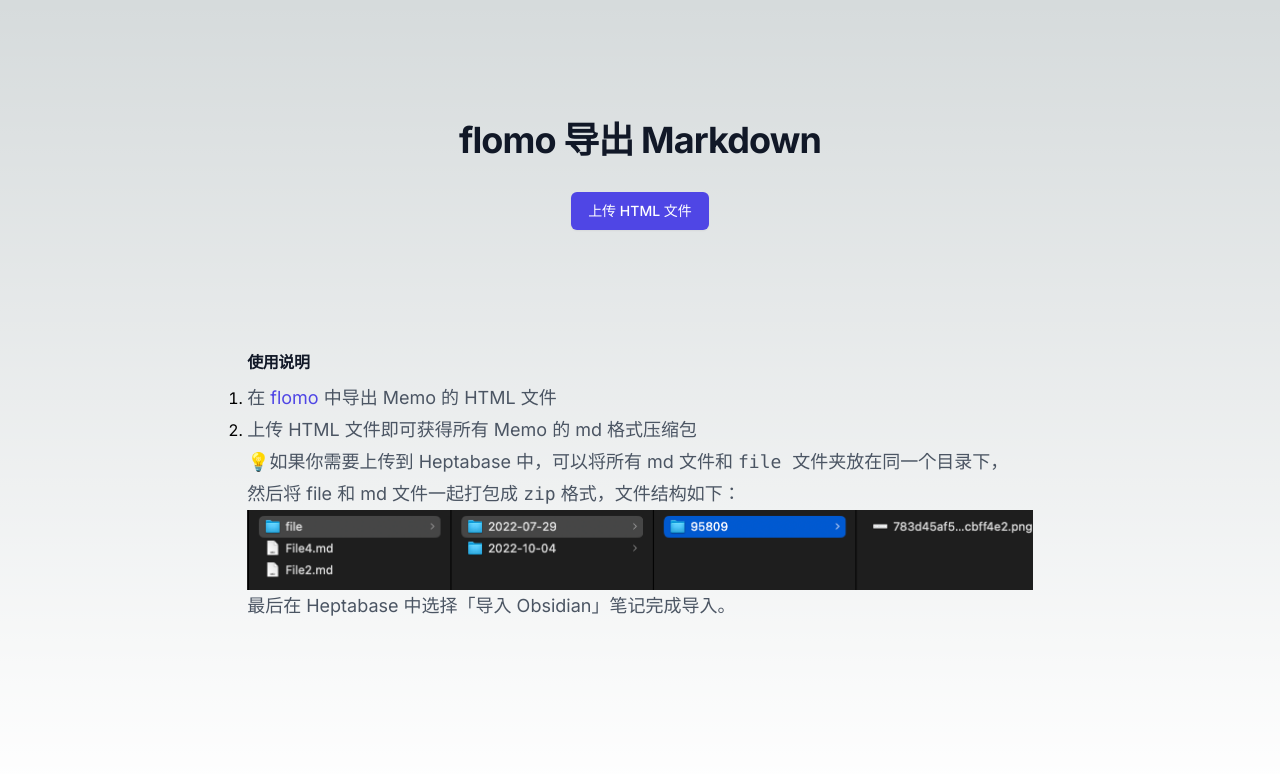
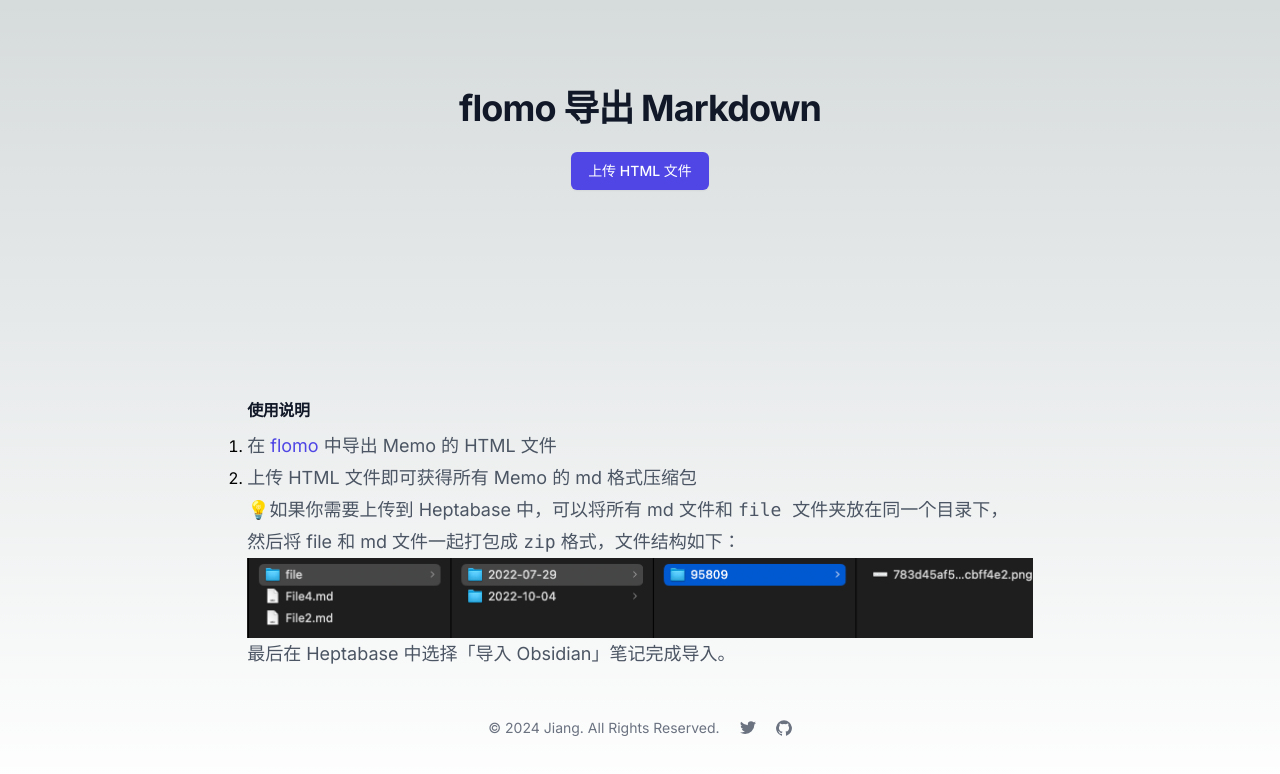
Before and after one commit to draJiang/flomo2md, a Next.js app: page / in a window 1280 px wide. Shown: the top 774 px of the page. Built offline with nearby package versions, Linux system fonts and the light colour scheme.

Commit message:
增加作者信息

```diff
--- a/src/app/FileUploader.tsx
+++ b/src/app/FileUploader.tsx
@@ -107,8 +107,8 @@
     };
 
     return (
-        <div className="p-4 space-y-4 flex flex-col items-center">
-            <div>
+        <div className=" space-y-4 flex flex-col items-center">
+            <div className='p-20 flex flex-col items-center'>
                 <div className="mx-auto max-w-7xl px-6 lg:px-8">
                     <div className="mx-auto max-w-2xl text-center">
                         {/* <h2 className="text-base font-semibold leading-7 text-indigo-600">Deploy faster</h2> */}
@@ -121,8 +121,7 @@
                         </p> */}
                     </div>
                 </div>
-            </div>
-            <div className='p-4'>
+                <div className='p-6'>
                     <input
                         ref={hiddenFileInput}
                         type="file"
@@ -135,7 +134,10 @@
                     >
                         上传 HTML 文件
                     </button>
+
                 </div>
+            </div>
+
             <div className='flex flex-col'>
                 <h3 className='mt-2 mb-2 font-bold tracking-tight text-gray-900 dark:text-gray-400'>使用说明</h3>
                 <ol className="list-decimal flex flex-col">
@@ -144,8 +146,6 @@
                             在 <a className='hover:text-indigo-700 text-indigo-600' href='https://v.flomoapp.com/mine?source=account'>flomo</a> 中导出 Memo 的 HTML 文件
                         </p>
                     </li>
-
-
                     <li>
                         <p className=" text-lg leading-8 text-gray-600">
                             上传 HTML 文件即可获得所有 Memo 的 md 格式压缩包<br />
@@ -156,6 +156,50 @@
                     </li>
                 </ol>
             </div>
+
+            <footer className="">
+                <div className="mx-auto w-full max-w-screen-xl p-4 py-6 lg:py-8">
+                    <div className="sm:flex sm:items-center sm:justify-between">
+                        <span className="text-sm text-gray-500 sm:text-center dark:text-gray-400">© 2024 <a href="https://notes.dabing.one" className="hover:underline">Jiang</a>. All Rights Reserved.
+                        </span>
+                        <div className="flex mt-4 sm:justify-center sm:mt-0">
+                            {/* <a href="#" className="text-gray-500 hover:text-gray-900 dark:hover:text-white">
+                                <svg className="w-4 h-4" aria-hidden="true" xmlns="http://www.w3.org/2000/svg" fill="currentColor" viewBox="0 0 8 19">
+                                    <path fill-rule="evenodd" d="M6.135 3H8V0H6.135a4.147 4.147 0 0 0-4.142 4.142V6H0v3h2v9.938h3V9h2.021l.592-3H5V3.591A.6.6 0 0 1 5.592 3h.543Z" clip-rule="evenodd" />
+                                </svg>
+                                <span className="sr-only">Facebook page</span>
+                            </a> */}
+                            {/* <a href="#" className="text-gray-500 hover:text-gray-900 dark:hover:text-white ms-5">
+                                <svg className="w-4 h-4" aria-hidden="true" xmlns="http://www.w3.org/2000/svg" fill="currentColor" viewBox="0 0 21 16">
+                                    <path d="M16.942 1.556a16.3 16.3 0 0 0-4.126-1.3 12.04 12.04 0 0 0-.529 1.1 15.175 15.175 0 0 0-4.573 0 11.585 11.585 0 0 0-.535-1.1 16.274 16.274 0 0 0-4.129 1.3A17.392 17.392 0 0 0 .182 13.218a15.785 15.785 0 0 0 4.963 2.521c.41-.564.773-1.16 1.084-1.785a10.63 10.63 0 0 1-1.706-.83c.143-.106.283-.217.418-.33a11.664 11.664 0 0 0 10.118 0c.137.113.277.224.418.33-.544.328-1.116.606-1.71.832a12.52 12.52 0 0 0 1.084 1.785 16.46 16.46 0 0 0 5.064-2.595 17.286 17.286 0 0 0-2.973-11.59ZM6.678 10.813a1.941 1.941 0 0 1-1.8-2.045 1.93 1.93 0 0 1 1.8-2.047 1.919 1.919 0 0 1 1.8 2.047 1.93 1.93 0 0 1-1.8 2.045Zm6.644 0a1.94 1.94 0 0 1-1.8-2.045 1.93 1.93 0 0 1 1.8-2.047 1.918 1.918 0 0 1 1.8 2.047 1.93 1.93 0 0 1-1.8 2.045Z" />
+                                </svg>
+                                <span className="sr-only">Discord community</span>
+                            </a> */}
+                            <a href="https://twitter.com/arui_kisi" className="text-gray-500 hover:text-gray-900 dark:hover:text-white ms-5">
+                                <svg className="w-4 h-4" aria-hidden="true" xmlns="http://www.w3.org/2000/svg" fill="currentColor" viewBox="0 0 20 17">
+                                    <path fill-rule="evenodd" d="M20 1.892a8.178 8.178 0 0 1-2.355.635 4.074 4.074 0 0 0 1.8-2.235 8.344 8.344 0 0 1-2.605.98A4.13 4.13 0 0 0 13.85 0a4.068 4.068 0 0 0-4.1 4.038 4 4 0 0 0 .105.919A11.705 11.705 0 0 1 1.4.734a4.006 4.006 0 0 0 1.268 5.392 4.165 4.165 0 0 1-1.859-.5v.05A4.057 4.057 0 0 0 4.1 9.635a4.19 4.19 0 0 1-1.856.07 4.108 4.108 0 0 0 3.831 2.807A8.36 8.36 0 0 1 0 14.184 11.732 11.732 0 0 0 6.291 16 11.502 11.502 0 0 0 17.964 4.5c0-.177 0-.35-.012-.523A8.143 8.143 0 0 0 20 1.892Z" clip-rule="evenodd" />
+                                </svg>
+                                <span className="sr-only">Twitter page</span>
+                            </a>
+                            <a href="https://github.com/draJiang/flomo2md" className="text-gray-500 hover:text-gray-900 dark:hover:text-white ms-5">
+                                <svg className="w-4 h-4" aria-hidden="true" xmlns="http://www.w3.org/2000/svg" fill="currentColor" viewBox="0 0 20 20">
+                                    <path fill-rule="evenodd" d="M10 .333A9.911 9.911 0 0 0 6.866 19.65c.5.092.678-.215.678-.477 0-.237-.01-1.017-.014-1.845-2.757.6-3.338-1.169-3.338-1.169a2.627 2.627 0 0 0-1.1-1.451c-.9-.615.07-.6.07-.6a2.084 2.084 0 0 1 1.518 1.021 2.11 2.11 0 0 0 2.884.823c.044-.503.268-.973.63-1.325-2.2-.25-4.516-1.1-4.516-4.9A3.832 3.832 0 0 1 4.7 7.068a3.56 3.56 0 0 1 .095-2.623s.832-.266 2.726 1.016a9.409 9.409 0 0 1 4.962 0c1.89-1.282 2.717-1.016 2.717-1.016.366.83.402 1.768.1 2.623a3.827 3.827 0 0 1 1.02 2.659c0 3.807-2.319 4.644-4.525 4.889a2.366 2.366 0 0 1 .673 1.834c0 1.326-.012 2.394-.012 2.72 0 .263.18.572.681.475A9.911 9.911 0 0 0 10 .333Z" clip-rule="evenodd" />
+                                </svg>
+                                <span className="sr-only">GitHub account</span>
+                            </a>
+                            {/* <a href="#" className="text-gray-500 hover:text-gray-900 dark:hover:text-white ms-5">
+                                <svg className="w-4 h-4" aria-hidden="true" xmlns="http://www.w3.org/2000/svg" fill="currentColor" viewBox="0 0 20 20">
+                                    <path fill-rule="evenodd" d="M10 0a10 10 0 1 0 10 10A10.009 10.009 0 0 0 10 0Zm6.613 4.614a8.523 8.523 0 0 1 1.93 5.32 20.094 20.094 0 0 0-5.949-.274c-.059-.149-.122-.292-.184-.441a23.879 23.879 0 0 0-.566-1.239 11.41 11.41 0 0 0 4.769-3.366ZM8 1.707a8.821 8.821 0 0 1 2-.238 8.5 8.5 0 0 1 5.664 2.152 9.608 9.608 0 0 1-4.476 3.087A45.758 45.758 0 0 0 8 1.707ZM1.642 8.262a8.57 8.57 0 0 1 4.73-5.981A53.998 53.998 0 0 1 9.54 7.222a32.078 32.078 0 0 1-7.9 1.04h.002Zm2.01 7.46a8.51 8.51 0 0 1-2.2-5.707v-.262a31.64 31.64 0 0 0 8.777-1.219c.243.477.477.964.692 1.449-.114.032-.227.067-.336.1a13.569 13.569 0 0 0-6.942 5.636l.009.003ZM10 18.556a8.508 8.508 0 0 1-5.243-1.8 11.717 11.717 0 0 1 6.7-5.332.509.509 0 0 1 .055-.02 35.65 35.65 0 0 1 1.819 6.476 8.476 8.476 0 0 1-3.331.676Zm4.772-1.462A37.232 37.232 0 0 0 13.113 11a12.513 12.513 0 0 1 5.321.364 8.56 8.56 0 0 1-3.66 5.73h-.002Z" clip-rule="evenodd" />
+                                </svg>
+                                <span className="sr-only">Dribbble account</span>
+                            </a> */}
+                        </div>
+                    </div>
+                </div>
+            </footer>
+
+
+
         </div >
     )
 }
--- a/src/app/page.tsx
+++ b/src/app/page.tsx
@@ -2,7 +2,7 @@
 
 export default function Home() {
   return (
-    <main className="flex min-h-screen flex-col items-center justify-between p-24">
+    <main className="flex min-h-screen flex-col items-center justify-between">
 
       <FileUploader/>
 
```
Lines whose indentation alone changed are shown as unchanged.
